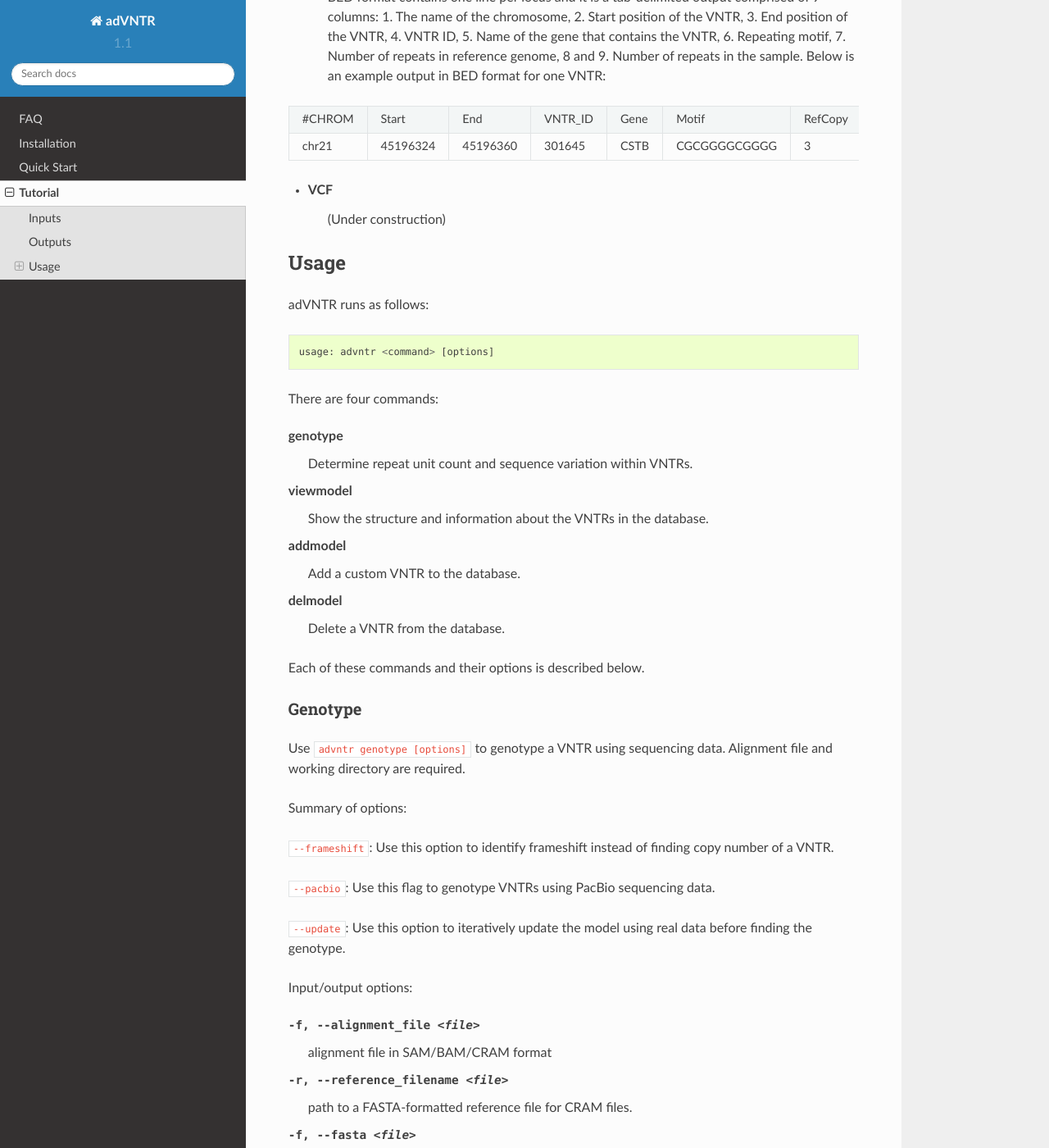
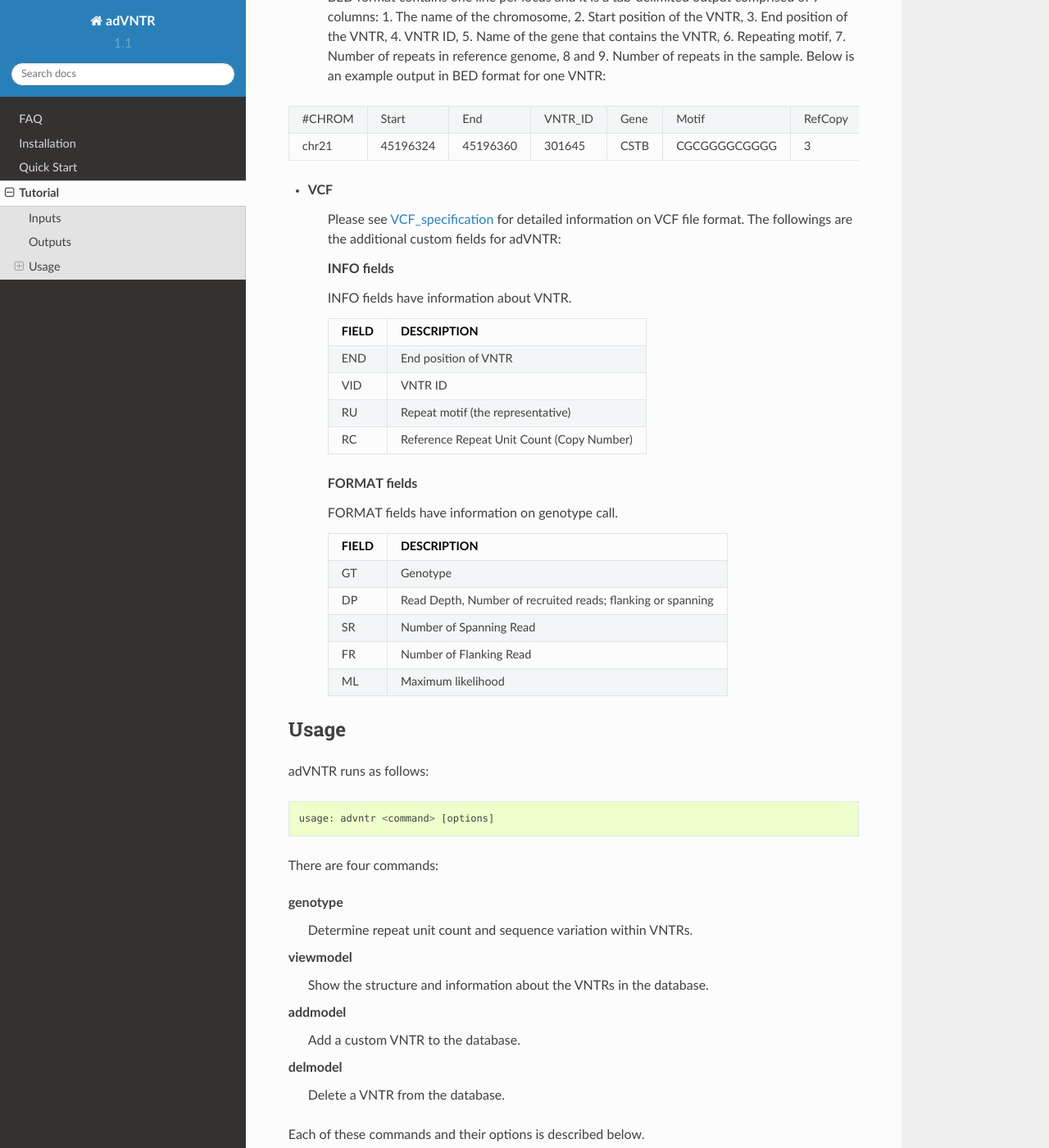
Before and after one commit to mehrdadbakhtiari/adVNTR, a Sphinx documentation site: the page built from docs/tutorial.rst, in a window 1280 px wide and 1400 px high, scrolled down 659 px. Shown: the whole window at 82% size. Built offline with Sphinx 7.4.7 and the Read the Docs theme 2.0.0, drawn with Linux system fonts in a browser that asks for light colours.

Commit message:
Update description for VCF output

```diff
--- a/docs/tutorial.rst
+++ b/docs/tutorial.rst
@@ -34,7 +34,43 @@
 
 
 - VCF
-    (Under construction)
+    Please see `VCF_specification
+    <http://samtools.github.io/hts-specs/VCFv4.2.pdf>`_ for detailed information on VCF file format. The followings are the
+    additional custom fields for adVNTR:
+
+    **INFO fields**
+
+    INFO fields have information about VNTR.
+
+    +-------+-------------------------------------------+
+    | FIELD |                DESCRIPTION                |
+    +=======+===========================================+
+    |  END  | End position of VNTR                      |
+    +-------+-------------------------------------------+
+    |  VID  | VNTR ID                                   |
+    +-------+-------------------------------------------+
+    |   RU  | Repeat motif (the representative)         |
+    +-------+-------------------------------------------+
+    |   RC  | Reference Repeat Unit Count (Copy Number) |
+    +-------+-------------------------------------------+
+
+    **FORMAT fields**
+
+    FORMAT fields have information on genotype call.
+
+    +-------+-------------------------------------------------------------+
+    | FIELD |                         DESCRIPTION                         |
+    +=======+=============================================================+
+    |   GT  | Genotype                                                    |
+    +-------+-------------------------------------------------------------+
+    |   DP  | Read Depth, Number of recruited reads; flanking or spanning |
+    +-------+-------------------------------------------------------------+
+    |   SR  | Number of Spanning Read                                     |
+    +-------+-------------------------------------------------------------+
+    |   FR  | Number of Flanking Read                                     |
+    +-------+-------------------------------------------------------------+
+    |   ML  | Maximum likelihood                                          |
+    +-------+-------------------------------------------------------------+
 
 Usage
 -----
```
